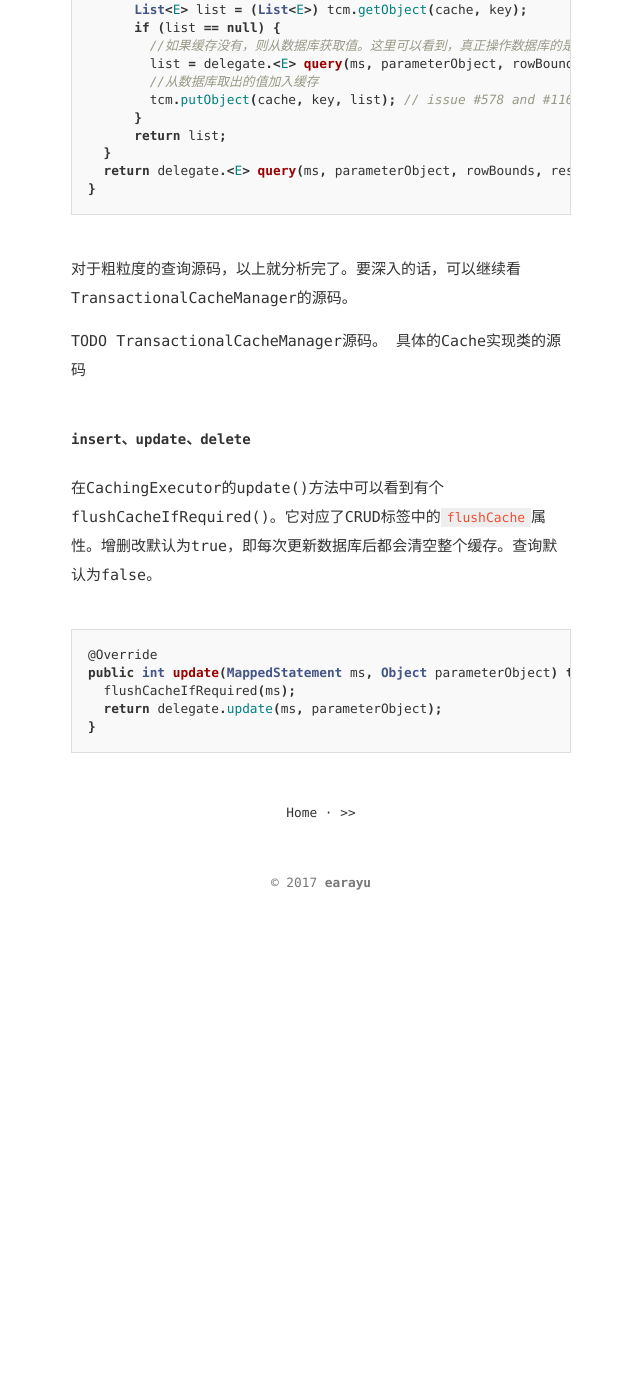
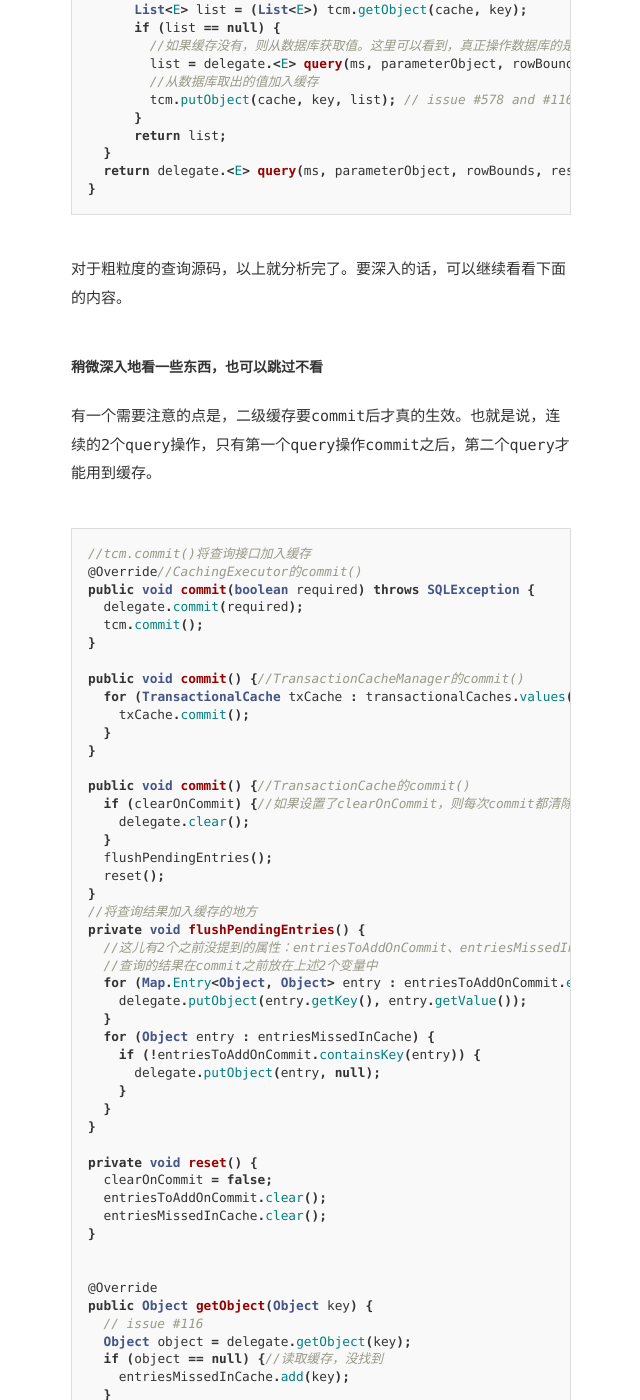
Before and after one commit to earayu/earayu, a Jekyll site: the page built from _posts/2017-07-28-MyBatis二级缓存.md, in a window 1280 px wide and 1400 px high, scrolled down 3708 px. Shown: the whole window, without its empty margins (319-959 px from the left). Built offline with Jekyll 4.4.1, drawn with Linux system fonts in a browser that asks for light colours; before the commit the page ends 4636 px from its top, so only the background shows below that; some of the changed text lies outside the part shown.

Commit message:
二级缓存modify

````diff
--- a/_posts/2017-07-28-MyBatis二级缓存.md
+++ b/_posts/2017-07-28-MyBatis二级缓存.md
@@ -145,9 +145,100 @@ public <E> List<E> query(MappedStatement ms, Object parameterObject, RowBounds r
 }
 ```
 
-对于粗粒度的查询源码，以上就分析完了。要深入的话，可以继续看TransactionalCacheManager的源码。
+对于粗粒度的查询源码，以上就分析完了。要深入的话，可以继续看看下面的内容。
 
-TODO TransactionalCacheManager源码。 具体的Cache实现类的源码
+#### 稍微深入地看一些东西，也可以跳过不看
+
+有一个需要注意的点是，二级缓存要commit后才真的生效。也就是说，连续的2个query操作，只有第一个query操作commit之后，第二个query才能用到缓存。
+
+```java
+//tcm.commit()将查询接口加入缓存
+@Override//CachingExecutor的commit()
+public void commit(boolean required) throws SQLException {
+  delegate.commit(required);
+  tcm.commit();
+}
+
+public void commit() {//TransactionCacheManager的commit()
+  for (TransactionalCache txCache : transactionalCaches.values()) {
+    txCache.commit();
+  }
+}
+
+public void commit() {//TransactionCache的commit()
+  if (clearOnCommit) {//如果设置了clearOnCommit，则每次commit都清除缓存
+    delegate.clear();
+  }
+  flushPendingEntries();
+  reset();
+}
+//将查询结果加入缓存的地方
+private void flushPendingEntries() {
+  //这儿有2个之前没提到的属性：entriesToAddOnCommit、entriesMissedInCache。
+  //查询的结果在commit之前放在上述2个变量中
+  for (Map.Entry<Object, Object> entry : entriesToAddOnCommit.entrySet()) {
+    delegate.putObject(entry.getKey(), entry.getValue());
+  }
+  for (Object entry : entriesMissedInCache) {
+    if (!entriesToAddOnCommit.containsKey(entry)) {
+      delegate.putObject(entry, null);
+    }
+  }
+}
+
+private void reset() {
+  clearOnCommit = false;
+  entriesToAddOnCommit.clear();
+  entriesMissedInCache.clear();
+}
+
+
+@Override
+public Object getObject(Object key) {
+  // issue #116
+  Object object = delegate.getObject(key);
+  if (object == null) {//读取缓存，没找到
+    entriesMissedInCache.add(key);
+  }
+  // issue #146
+  if (clearOnCommit) {
+    return null;
+  } else {
+    return object;
+  }
+}
+
+@Override
+public void putObject(Object key, Object object) {
+  //将从数据库查询到的数据加入缓存。但其实没有真正的加入缓存，还记得上面上的吗？commit时才真正加入缓存。
+  entriesToAddOnCommit.put(key, object);
+}
+```
+
+以上是二级缓存比较细粒度的管理。
+
+#### 真正的缓存对象
+
+真正的缓存对象有很多，如LruCache、FifoCache、PerpetualCache等。它们才是真正的保存缓存数据的地方。它们的代码都很简单，不详细分析。
+```java
+public class PerpetualCache implements Cache {
+
+  private final String id;
+
+  private Map<Object, Object> cache = new HashMap<Object, Object>();
+
+  //方法略...
+}
+
+public class LruCache implements Cache {
+  private final Cache delegate;
+  private Map<Object, Object> keyMap;
+  private Object eldestKey;
+  //方法略...
+}
+```
+
+
 
 
 
````
